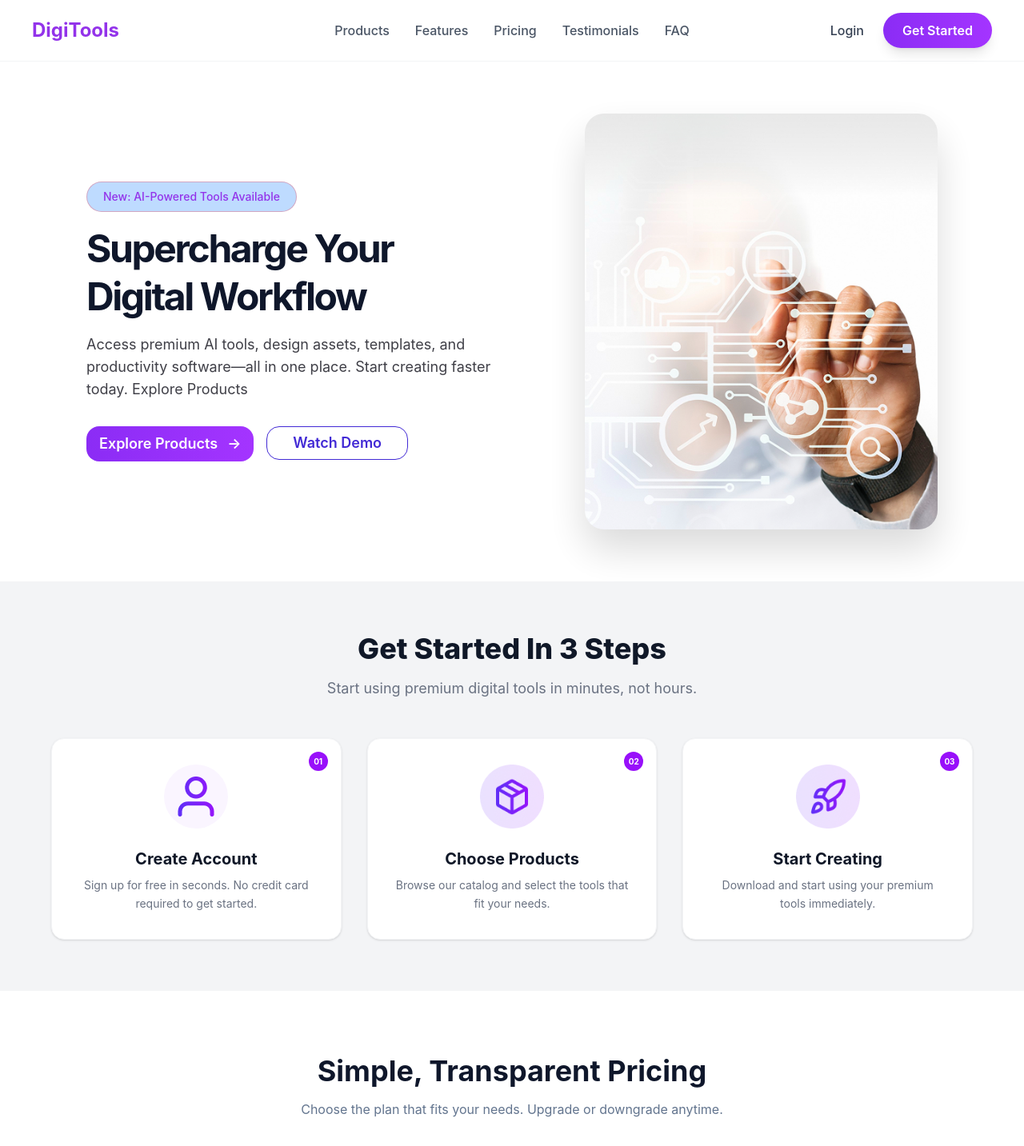
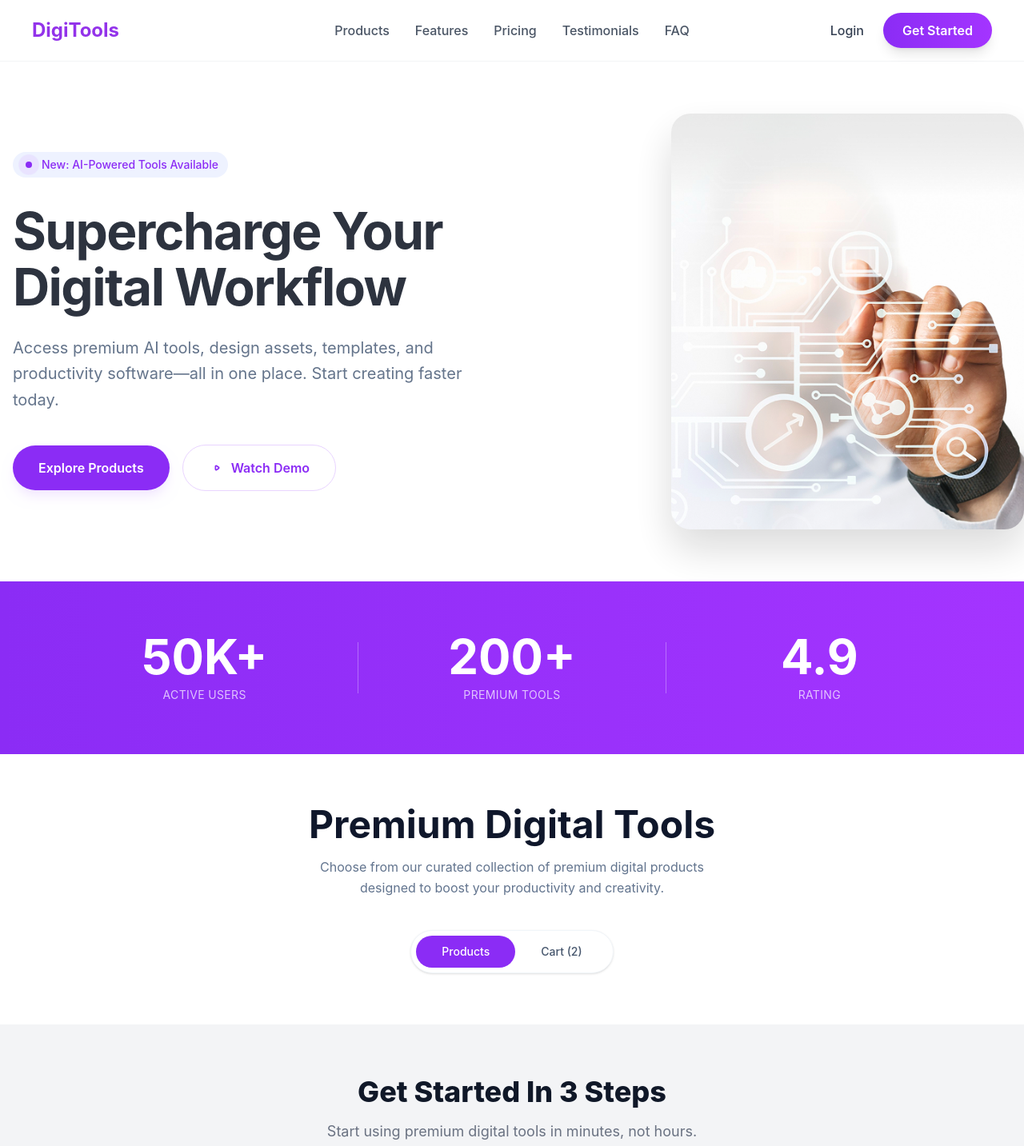
Before and after one commit to aminaakther/Assignment-6, a React (Vite) app in the folder digitools-platfrom/: page / in a window 1280 px wide. Shown: the top 1433 px of the page at 80% size. Built offline with nearby package versions, Linux system fonts and the light colour scheme.

Commit message:
done the banner section

```diff
--- a/digitools-platfrom/src/App.jsx
+++ b/digitools-platfrom/src/App.jsx
@@ -1,7 +1,10 @@
 
 
 
-import './App.css'
+
+
+
+import Active from './component/Active'
 import Banner from './component/Banner'
 
 import Footer from './component/Footer'
@@ -12,6 +15,7 @@ import GetStared from './component/GetStared'
 import NavBar from './component/NavBar'
 import Section from './component/Section'
 import Simple from './component/Simple'
+import Cart from './component/Cart'
 
 
 
@@ -22,7 +26,8 @@ function App() {
     <>
     <NavBar />
     <Banner />
-
+    <Active />
+    <Cart />
     <GetStared />
     <Simple />
     <Section />
--- /dev/null
+++ b/digitools-platfrom/src/component/Active.jsx
@@ -0,0 +1,37 @@
+import React from 'react';
+
+const Active = () => {
+    return (
+        <section className="bg-gradient-to-r from-[#8b2cf5] to-[#a434ff] py-16 px-4">
+  <div className="max-w-6xl mx-auto flex flex-col md:flex-row items-center justify-center gap-12 md:gap-0 text-white">
+
+    {/* Active Users */}
+    <div className="flex-1 flex flex-col items-center text-center">
+      <h2 className="text-6xl font-bold mb-2">50K+</h2>
+      <p className="text-purple-100 text-sm opacity-80 uppercase tracking-wide">Active Users</p>
+    </div>
+
+    {/* Divider 1 */}
+    <div className="hidden md:block h-16 w-[1px] bg-white opacity-30"></div>
+
+    {/* Premium Tools */}
+    <div className="flex-1 flex flex-col items-center text-center">
+      <h2 className="text-6xl font-bold mb-2">200+</h2>
+      <p className="text-purple-100 text-sm opacity-80 uppercase tracking-wide">Premium Tools</p>
+    </div>
+
+    {/* Divider 2 */}
+    <div className="hidden md:block h-16 w-[1px] bg-white opacity-30"></div>
+
+    {/* Rating */}
+    <div className="flex-1 flex flex-col items-center text-center">
+      <h2 className="text-6xl font-bold mb-2">4.9</h2>
+      <p className="text-purple-100 text-sm opacity-80 uppercase tracking-wide">Rating</p>
+    </div>
+
+  </div>
+</section>
+    );
+};
+
+export default Active;
--- a/digitools-platfrom/src/component/Banner.jsx
+++ b/digitools-platfrom/src/component/Banner.jsx
@@ -6,9 +6,9 @@ const Banner = () => {
             <div className="mx-auto grid grid-cols-1 lg:grid-cols-2 gap-10 items-center relative z-10">
 
                 {/* Left Content */}
-                <div className="space-y-4">
+                {/* <div className="space-y-4">
                     <div className="inline-flex items-center gap-2 bg-blue-200 border border-red-500/30 text-2xl font-bold text-[#9333ea] cursor-pointer text-sm font-medium px-5 py-2 rounded-full">
-                        {/* ✨ New: AI-Powered Tools Available */}
+
                         New: AI-Powered Tools Available
                     </div>
 
@@ -34,7 +34,52 @@ const Banner = () => {
                         </button>
                         <button class="btn btn-outline btn-primary transition-all px-8 py-5 rounded-2xl font-semibold text-lg  flex items-center gap-3 group">Watch Demo</button>
                     </div>
+                </div> */}
+
+
+
+
+                {/* left side */}
+                <div className="max-w-4xl py-12 px-4">
+                    {/* Badge */}
+                    <div className="inline-flex items-center gap-2 bg-[#eef2ff] px-3 py-1.5 rounded-full mb-8">
+                        <div className="relative flex h-4 w-4 items-center justify-center">
+                            <span className="absolute inline-flex h-full w-full rounded-full bg-purple-400 opacity-30 animate-ping"></span>
+                            <span className="relative inline-flex rounded-full h-2 w-2 bg-[#8b2cf5]"></span>
+                        </div>
+                        <span className="text-[#8b2cf5] text-sm font-medium">
+                            New: AI-Powered Tools Available
+                        </span>
+                    </div>
+
+                    {/* Heading */}
+                    <h1 className="text-[64px] leading-[1.1] font-bold text-[#2d333f] mb-6 tracking-tight">
+                        Supercharge Your <br /> Digital Workflow
+                    </h1>
+
+                    {/* Description */}
+                    <p className="text-[#64748b] text-xl leading-relaxed max-w-2xl mb-10">
+                        Access premium AI tools, design assets, templates, and productivity
+                        software—all in one place. Start creating faster today.
+                    </p>
+
+                    {/* CTA Buttons */}
+                    <div className="flex items-center gap-4">
+                        {/* Primary Button */}
+                        <button className="bg-[#8b2cf5] text-white px-8 py-4 rounded-full font-semibold hover:bg-[#7a25d9] transition-all shadow-lg shadow-purple-100">
+                            Explore Products
+                        </button>
+
+                        {/* Secondary Button */}
+                        <button className="flex items-center gap-2 border border-purple-200 text-[#8b2cf5] px-8 py-4 rounded-full font-semibold hover:bg-purple-50 transition-all">
+                            <svg className="w-5 h-5" viewBox="0 0 24 24" fill="none" stroke="currentColor">
+                                <path strokeLinecap="round" strokeLinejoin="round" strokeWidth="2" d="M14.752 11.168l-3.197-2.132A1 1 0 0010 9.87v4.263a1 1 0 001.555.832l3.197-2.132a1 1 0 000-1.664z" />
+                            </svg>
+                            Watch Demo
+                        </button>
+                    </div>
                 </div>
+
 
                 {/* Right Image */}
                 <div className="relative flex justify-center lg:justify-end">
--- /dev/null
+++ b/digitools-platfrom/src/component/Cart.jsx
@@ -0,0 +1,35 @@
+import React from 'react';
+
+const Cart = () => {
+    return (
+        <section className="py-16 px-4 text-center">
+  <div className="max-w-3xl mx-auto">
+    {/* Heading */}
+    <h2 className="text-4xl md:text-5xl font-bold text-slate-900 mb-4">
+      Premium Digital Tools
+    </h2>
+
+    {/* Subtitle */}
+    <p className="text-slate-500 text-sm md:text-base max-w-lg mx-auto mb-10 leading-relaxed">
+      Choose from our curated collection of premium digital products designed
+      to boost your productivity and creativity.
+    </p>
+
+    {/* Filter Buttons / Tabs */}
+    <div className="inline-flex items-center bg-white border border-slate-100 rounded-full p-1.5 shadow-sm">
+      {/* Products Button (Active) */}
+      <button className="px-8 py-2.5 rounded-full bg-[#8b2cf5] text-white text-sm font-medium transition-all">
+        Products
+      </button>
+
+      {/* Cart Button */}
+      <button className="px-8 py-2.5 rounded-full text-slate-600 text-sm font-medium hover:bg-slate-50 transition-all">
+        Cart (2)
+      </button>
+    </div>
+  </div>
+</section>
+    );
+};
+
+export default Cart;
```
Also changed, not shown: digitools-platfrom/src/component/NavBar.jsx (+0 -23 lines).
